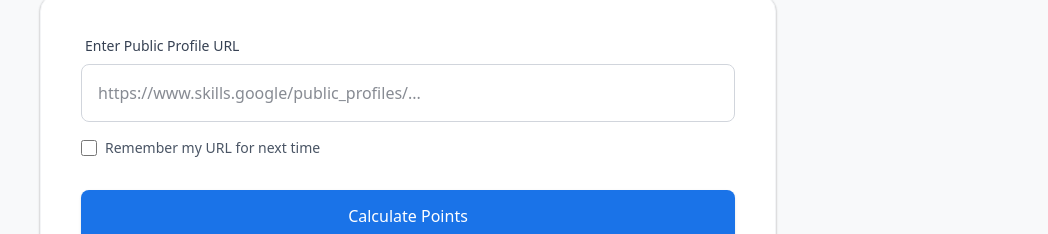
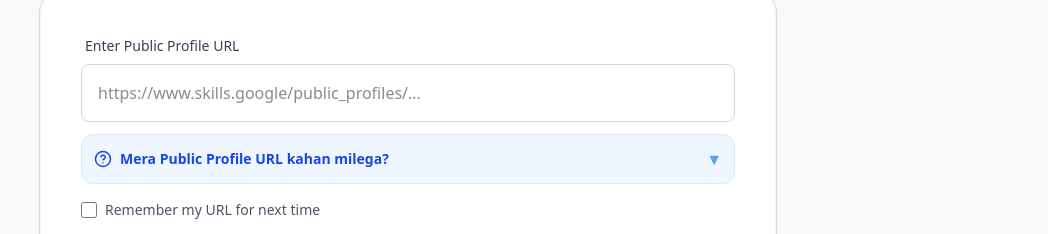
Before and after one commit to M-pixie/my-arcade-project, a Next.js app: page /calculator in a window 1280 px wide. Shown: the part 257-491 px from the top of the page, without its empty margins (232-1280 px from the left). Built offline with nearby package versions, Linux system fonts and the light colour scheme; no server answers.

Commit message:
Calculator UI

```diff
--- a/app/calculator/page.tsx
+++ b/app/calculator/page.tsx
@@ -4,6 +4,7 @@
 import { auth } from "@/lib/firebase";
 import { saveUserPoints } from "@/lib/leaderboard";
 import Navbar from "@/app/components/Navbar";
+import UrlHelp from "@/app/components/UrlHelp";
 
 export default function CalculatorPage() {
   const [profileUrl, setProfileUrl] = useState("");
@@ -116,6 +117,8 @@
           )}
 
           <div className="p-8 md:p-10">
+
+
             {/* INPUT FIELD */}
             <div className="mb-4">
               <label className="block text-sm font-medium text-gray-700 mb-2 ml-1">
@@ -147,7 +150,10 @@
                   {error}
                 </div>
               )}
+
+              <UrlHelp />
             </div>
+
 
             <div className="flex items-center mb-8">
               <input
--- /dev/null
+++ b/app/components/UrlHelp.tsx
@@ -0,0 +1,60 @@
+"use client";
+
+import { HelpCircle, ExternalLink } from "lucide-react"; // Icons ke liye
+
+export default function UrlHelp() {
+  return (
+    <div className="w-full mt-3">
+      <details className="group bg-blue-50 border border-blue-100 rounded-xl overflow-hidden transition-all duration-300">
+
+        {/* === CLICKABLE HEADER === */}
+        <summary className="flex items-center justify-between p-3 cursor-pointer list-none select-none text-blue-700 hover:bg-blue-100/50 transition-colors">
+          <div className="flex items-center gap-2 text-sm font-semibold">
+            <HelpCircle size={18} />
+            <span>Mera Public Profile URL kahan milega?</span>
+          </div>
+          {/* Arrow Icon that rotates */}
+          <span className="transform group-open:rotate-180 transition-transform duration-300 text-blue-400">
+            ▼
+          </span>
+        </summary>
+
+        {/* === HIDDEN CONTENT (Khulne par ye dikhega) === */}
+        <div className="p-4 bg-white text-sm text-slate-600 border-t border-blue-100 animate-in slide-in-from-top-2 duration-200">
+
+          <ol className="list-decimal pl-5 space-y-2 mb-4">
+            <li>
+              <a
+                href="https://www.cloudskillsboost.google/"
+                target="_blank"
+                className="text-blue-600 underline font-medium inline-flex items-center gap-1"
+              >
+                Google Cloud Skills Boost <ExternalLink size={12}/>
+              </a>
+              par login karo.
+            </li>
+            <li>Right side mein apne <strong>Avatar</strong> (Photo) par click karke <strong>"Public Profile"</strong> par jao.</li>
+            <li>Agar wahan <strong>"Make Profile Public"</strong> ka button hai, to use daba do.</li>
+            <li>Ab jo Browser ke upar Link (URL) hai, use copy karo aur yahan paste karo.</li>
+          </ol>
+
+          {/* 👇 IMAGE / GIF SECTION */}
+          <div className="relative w-full h-auto rounded-lg overflow-hidden border border-slate-200 shadow-sm">
+            {/* Yahan maine abhi placeholder lagaya hai.
+                Apni GIF ya Screenshot 'public' folder me daal kar yahan link change kar dena */}
+            <img
+              src="https://placehold.co/600x300/png?text=Step+1:+Click+Profile+->+Copy+URL"
+              alt="How to copy URL"
+              className="w-full object-cover"
+            />
+          </div>
+
+          <p className="text-xs text-slate-400 mt-2 text-center">
+            Tip: Link kuch aisa dikhna chahiye: <em>.../public_profiles/1234...</em>
+          </p>
+
+        </div>
+      </details>
+    </div>
+  );
+}
```
